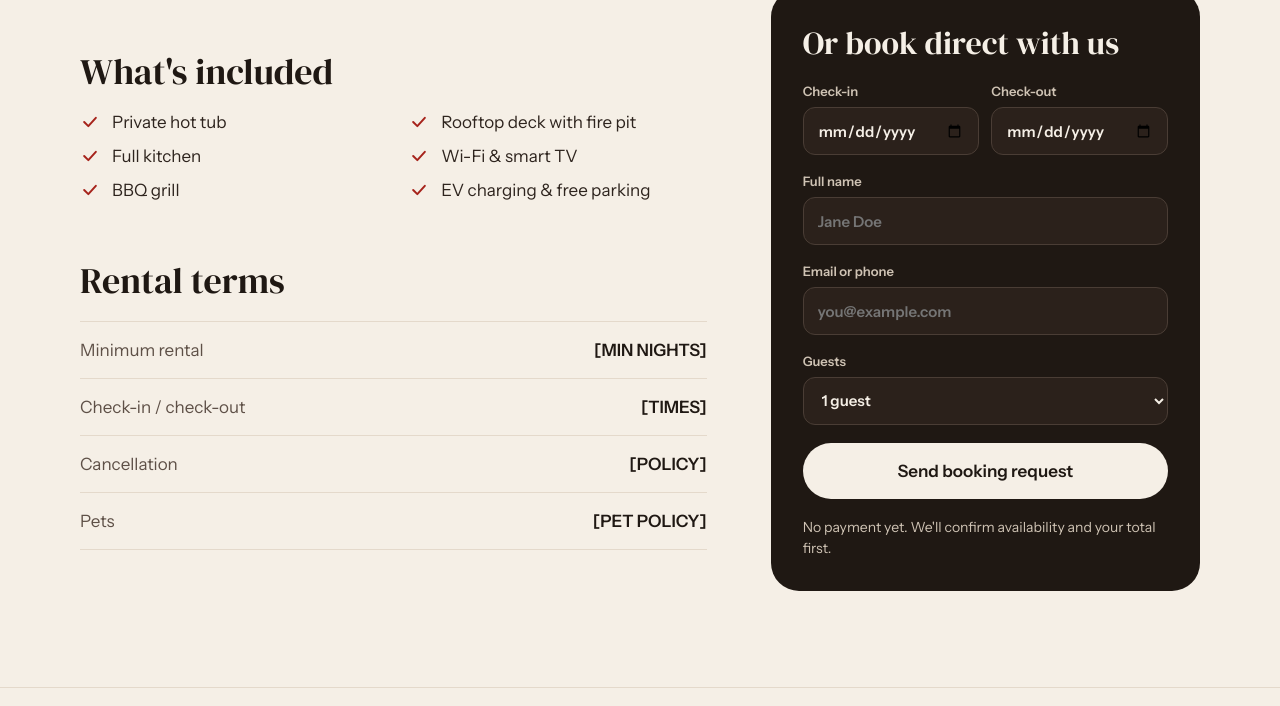
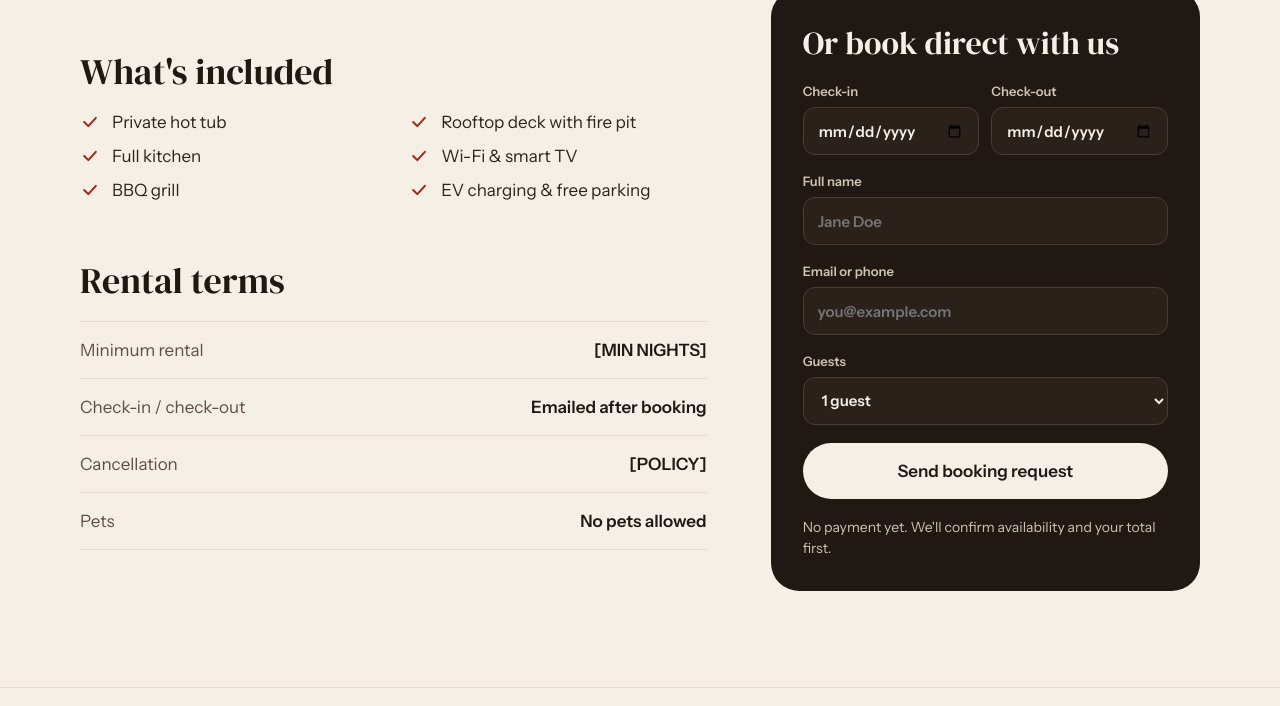
Before and after one commit to Lunatic0855/scarlet-horizon-website, a plain HTML site: page zion-rooftop.html in a window 1280 px wide. Shown: the part 1669-2375 px from the top of the page. Drawn offline with Linux system fonts and the light colour scheme.

Commit message:
Update zion-rooftop.html

```diff
--- a/zion-rooftop.html
+++ b/zion-rooftop.html
@@ -105,9 +105,9 @@ All stays</a>
 <h2>Rental terms</h2>
 <div class="terms-list">
 <div class="terms-row"><span>Minimum rental</span><span>[MIN NIGHTS]</span></div>
-<div class="terms-row"><span>Check-in / check-out</span><span>[TIMES]</span></div>
+<div class="terms-row"><span>Check-in / check-out</span><span>Emailed after booking</span></div>
 <div class="terms-row"><span>Cancellation</span><span>[POLICY]</span></div>
-<div class="terms-row"><span>Pets</span><span>[PET POLICY]</span></div>
+<div class="terms-row"><span>Pets</span><span>No pets allowed</span></div>
 </div>
 </div>
 </div>
```
